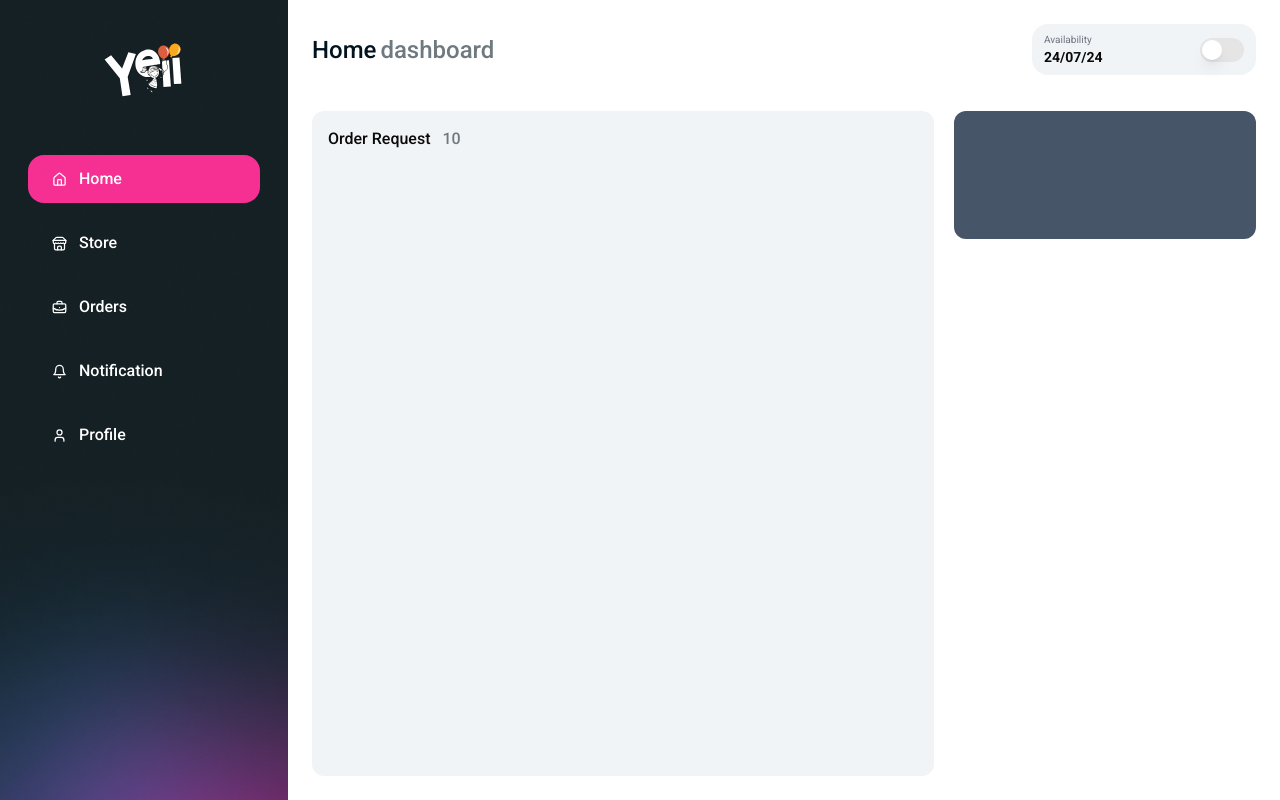
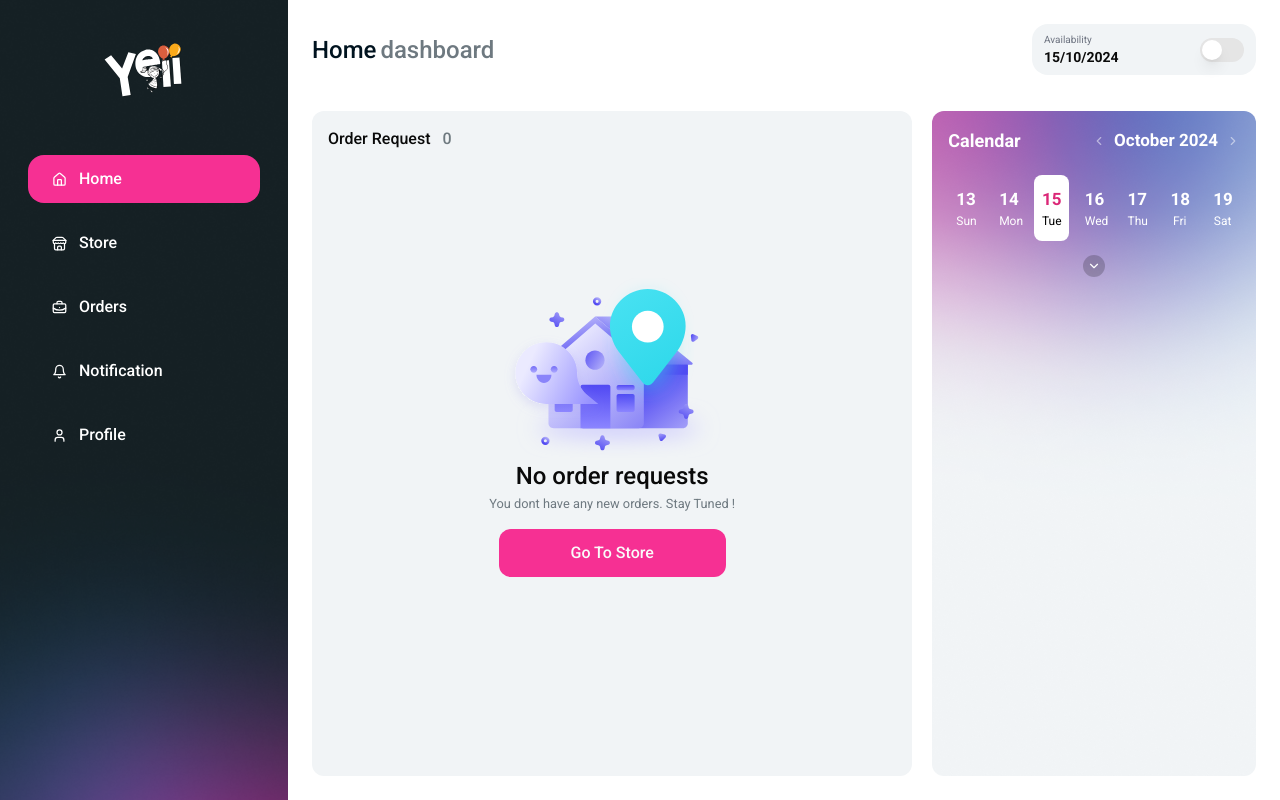
Before and after one commit to bharatyadav28/Yeii-Supplier, a Next.js app: page / in a window 1280 px wide. Built offline with nearby package versions, Linux system fonts and the light colour scheme.

Commit message:
creating calender

```diff
--- a/package.json
+++ b/package.json
@@ -18,6 +18,7 @@
     "classnames": "^2.5.1",
     "clsx": "^2.1.1",
     "cmdk": "^1.0.0",
+    "date-fns": "^4.1.0",
     "lucide-react": "^0.451.0",
     "next": "14.2.15",
     "react": "^18",
--- a/src/app/(auth)/signup/page.jsx
+++ b/src/app/(auth)/signup/page.jsx
@@ -5,8 +5,8 @@ import SignupForm from "@/components/auth/SignupForm";
 const SignupPage = () => {
   return (
     <AuthPage route={"/login"} showHeader={true}>
-      <div className="absolute top-0">
-        <AuthHeading className="!mb-4" heading="Create account" />
+      <div className="absolute -top-5 ">
+        <AuthHeading heading="Create account" />
       </div>
       <SignupForm />
     </AuthPage>
--- a/src/components/Home/HomeMain.jsx
+++ b/src/components/Home/HomeMain.jsx
@@ -1,12 +1,40 @@
-import Card from "../common/Card";
+"use client";
+
+import { noItemsIcon } from "@/lib/svg_icons";
 import MainContent from "../common/MainContent";
+import NoItems from "../common/NoItems";
+import OrdersCallender from "./OrdersCallender";
+import storeData from "@/lib/dummyData/storeData.json";
+import { DarkButton } from "../common/CustomButtons";
+import { useRouter } from "next/navigation";
 
 const HomeMain = () => {
   const title = "Order Request";
+
+  const router = useRouter();
+
+  const storeData = [];
   return (
     <div className="w-full h-full flex gap-5 pb-4">
-      <MainContent contentTitle={title} count="10"></MainContent>
-      <Card className="w-[450px]  bg-slate-600 mt-4 rounded-xl"></Card>
+      <MainContent contentTitle={title} count={storeData.length}>
+        {storeData.length === 0 ? (
+          <NoItems
+            icon={noItemsIcon}
+            heading="No order requests"
+            subHeading="You dont have any new orders. Stay Tuned !"
+          >
+            <DarkButton
+              onClick={() => router.push("/store")}
+              className="w-2/5 mt-4 text-md"
+            >
+              Go To Store
+            </DarkButton>
+          </NoItems>
+        ) : (
+          <div></div>
+        )}
+      </MainContent>
+      <OrdersCallender />
     </div>
   );
 };
--- /dev/null
+++ b/src/components/Home/OrdersCallender.jsx
@@ -0,0 +1,12 @@
+import Calendar from "../common/Calender";
+import Card from "../common/Card";
+
+const OrdersCallender = () => {
+  return (
+    <Card className="w-[500px] h-full  bg-[url('/callenderBg.png')] mt-4 rounded-xl">
+      <Calendar />
+    </Card>
+  );
+};
+
+export default OrdersCallender;
--- a/src/components/auth/SignupForm.jsx
+++ b/src/components/auth/SignupForm.jsx
@@ -123,7 +123,7 @@ const SignupForm = () => {
       />
 
       {/* checkbox for privacy policy */}
-      <div className="flex items-center justify-center self-center gap-3 text-sm pb-5 pt-3">
+      <div className="flex items-center justify-center self-center gap-3 text-xs pb-4 pt-2">
         <CustomCheckBox onChange={(e) => console.log(e)} />
         <p className="w-[55%]">
           By Signing up, you agree to the{" "}
--- a/src/components/common/AuthHeading.jsx
+++ b/src/components/common/AuthHeading.jsx
@@ -6,7 +6,7 @@ const AuthHeading = ({ children, heading, className }) => {
       </h1>
       {children}
     </div>
-    )
-}
+  );
+};
 
-export default AuthHeading
+export default AuthHeading;
--- a/src/components/common/AvalabilitySwitch.jsx
+++ b/src/components/common/AvalabilitySwitch.jsx
@@ -1,14 +1,16 @@
 "use client";
 
 import { Switch } from "../ui/switch";
+import { format } from "date-fns";
 
 const AvalabilitySwitch = () => {
-  const date = "24/07/24";
+  const today = format(new Date(), "dd/MM/yyyy");
+
   return (
     <div className="flex items-center justify-between bg-[var(--light-gray)] px-3 py-2 w-56 rounded-2xl">
       <div>
         <p className="text-[10px] text-[var(--main-gray)]">Availability</p>
-        <h1 className="font-bold text-sm">{date}</h1>
+        <h1 className="font-bold text-sm">{today}</h1>
       </div>
       <Switch className="data-[state=checked]:bg-[var(--main-pink)] " />
     </div>
--- /dev/null
+++ b/src/components/common/Calender.jsx
@@ -0,0 +1,184 @@
+import React, { useState } from "react";
+import {
+  format,
+  addDays,
+  startOfMonth,
+  endOfMonth,
+  startOfWeek,
+  endOfWeek,
+  addMonths,
+  subMonths,
+  isSameMonth,
+  isSameDay,
+  subDays,
+} from "date-fns";
+import {
+  ChevronDown,
+  ChevronLeft,
+  ChevronRight,
+  ChevronUp,
+} from "lucide-react";
+
+const Calendar = () => {
+  const [currentMonth, setCurrentMonth] = useState(new Date());
+  const [selectedDate, setSelectedDate] = useState(new Date());
+  const [expandCalender, setExpandCalender] = useState(false);
+
+  function isWeekend(date) {
+    const newDate = new Date(date);
+    const day = newDate.getDay();
+    return day === 0 || day === 6; // 0 is Sunday, 6 is Saturday
+  }
+
+  const renderHeader = () => {
+    return (
+      <div className="flex justify-between items-center mb-5">
+        <div className="text-lg font-semibold text-white">Calendar</div>
+        <div className="flex  gap-2">
+          <button
+            onClick={() => setCurrentMonth(subMonths(currentMonth, 1))}
+            className="text-white/50"
+          >
+            <ChevronLeft size={14} />
+          </button>
+          <span className="text-[17px] font-semibold text-white">
+            {format(currentMonth, "MMMM yyyy")}
+          </span>
+          <button
+            onClick={() => setCurrentMonth(addMonths(currentMonth, 1))}
+            className="text-white/50"
+          >
+            <ChevronRight size={14} />
+          </button>
+        </div>
+      </div>
+    );
+  };
+
+  const RenderDays = () => {
+    const days = [];
+    const dateFormat = "EEE";
+
+    for (let i = 0; i < 7; i++) {
+      days.push(
+        <div
+          key={i}
+          className={`text-center text-xs text-${
+            i === 0 || i === 6 ? "#303F49" : "white"
+          }`}
+        >
+          {format(addDays(startOfWeek(new Date()), i), dateFormat)}
+        </div>
+      );
+    }
+
+    return <div className="grid grid-cols-7 gap-1 mb-4">{days}</div>;
+  };
+
+  const RenderCells = () => {
+    const monthStart = startOfMonth(currentMonth);
+    const monthEnd = endOfMonth(monthStart);
+    const startDate = startOfWeek(monthStart);
+    const endDate = endOfWeek(monthEnd);
+
+    const dateFormat = "d";
+    const rows = [];
+    let days = [];
+    let day = startDate;
+    let formattedDate = "";
+
+    while (day <= endDate) {
+      for (let i = 0; i < 7; i++) {
+        formattedDate = format(day, dateFormat);
+        const cloneDay = day;
+        days.push(
+          <div
+            key={day}
+            className={`text-center text-xs p-2 my-1 cursor-pointer rounded-2xl ${
+              isSameDay(day, selectedDate)
+                ? "bg-white text-[var(--main-pink)]"
+                : isWeekend(format(day, "yyyy-MM-dd"))
+                ? "hover:bg-black/50 duration-300 hover:text-white"
+                : "text-white hover:bg-black/50 duration-300"
+            }`}
+            onClick={() => setSelectedDate(cloneDay)}
+          >
+            {isSameMonth(day, monthStart) ? formattedDate : ""}
+          </div>
+        );
+        day = addDays(day, 1);
+      }
+      rows.push(
+        <div className="grid grid-cols-7 " key={day}>
+          {days}
+        </div>
+      );
+      days = [];
+    }
+    return <div>{rows}</div>;
+  };
+
+  const MiniCalender = () => {
+    const [currentDate, setCurrentDate] = useState(new Date());
+
+    const daysArray = Array.from({ length: 7 }, (_, index) =>
+      addDays(subDays(currentDate, currentDate.getDay()), index)
+    );
+    return (
+      <div className="grid grid-cols-7 gap-2 text-center">
+        {daysArray.map((date, index) => (
+          <div
+            key={index}
+            className={`p-2 py-3 rounded-lg ${
+              format(date, "dd") === format(currentDate, "dd")
+                ? "bg-white text-pink-600"
+                : "text-white"
+            }`}
+            onClick={() => setCurrentDate(date)}
+          >
+            <div className="font-bold text-[17px]">{format(date, "dd")}</div>
+            <div
+              className={`text-xs ${
+                format(date, "dd") === format(currentDate, "dd") && "text-black"
+              }`}
+            >
+              {format(date, "E")}
+            </div>
+          </div>
+        ))}
+      </div>
+    );
+  };
+
+  return (
+    <div className="flex flex-col gap-2">
+      <div
+        className={`w-full mx-auto ${
+          !expandCalender && "h-[120px] overflow-hidden"
+        }`}
+      >
+        {renderHeader()}
+        {expandCalender ? (
+          <>
+            <RenderDays />
+            <RenderCells />
+          </>
+        ) : (
+          <MiniCalender />
+        )}
+      </div>
+      <button
+        onClick={() => setExpandCalender((prev) => !prev)}
+        className="self-center bg-black/20 rounded-full p-1"
+      >
+        {expandCalender ? (
+          <ChevronUp color="white" size={14} />
+        ) : (
+          <ChevronDown color="white" size={14} />
+        )}
+      </button>
+    </div>
+  );
+};
+
+export default Calendar;
--- a/src/components/common/NoItems.jsx
+++ b/src/components/common/NoItems.jsx
@@ -1,7 +1,7 @@
 import React from "react";
 
 // UI when when page has no items
-function NoItems({ icon, heading, subHeading }) {
+function NoItems({ icon, heading, subHeading, children }) {
   return (
     <div className="flex flex-col justify-center items-center h-[calc(100%-5rem)]">
       <div>{icon}</div>
@@ -9,6 +9,7 @@ function NoItems({ icon, heading, subHeading }) {
       <div className="max-w-[20rem] text-center text-[var(--medium-gray)] text-[0.8rem]">
         {subHeading}
       </div>
+      {children}
     </div>
   );
 }
--- a/src/components/common/customInput.js
+++ b/src/components/common/customInput.js
@@ -119,7 +119,7 @@ export const CustomCheckBox = ({ className, onChange }) => {
   return (
     <Checkbox
       onCheckedChange={onChange}
-      className={`h-7 w-7 data-[state=checked]:bg-[var(--main-pink)] border-[var(--main-pink)] ${className}`}
+      className={`h-6 w-6 data-[state=checked]:bg-[var(--main-pink)] border-[var(--main-pink)] ${className}`}
     />
   );
 };
```
Also changed, not shown: public/callenderBg.png (added), 1 other file (tests, documents, lock files or other folders). Lines whose indentation alone changed are shown as unchanged.
